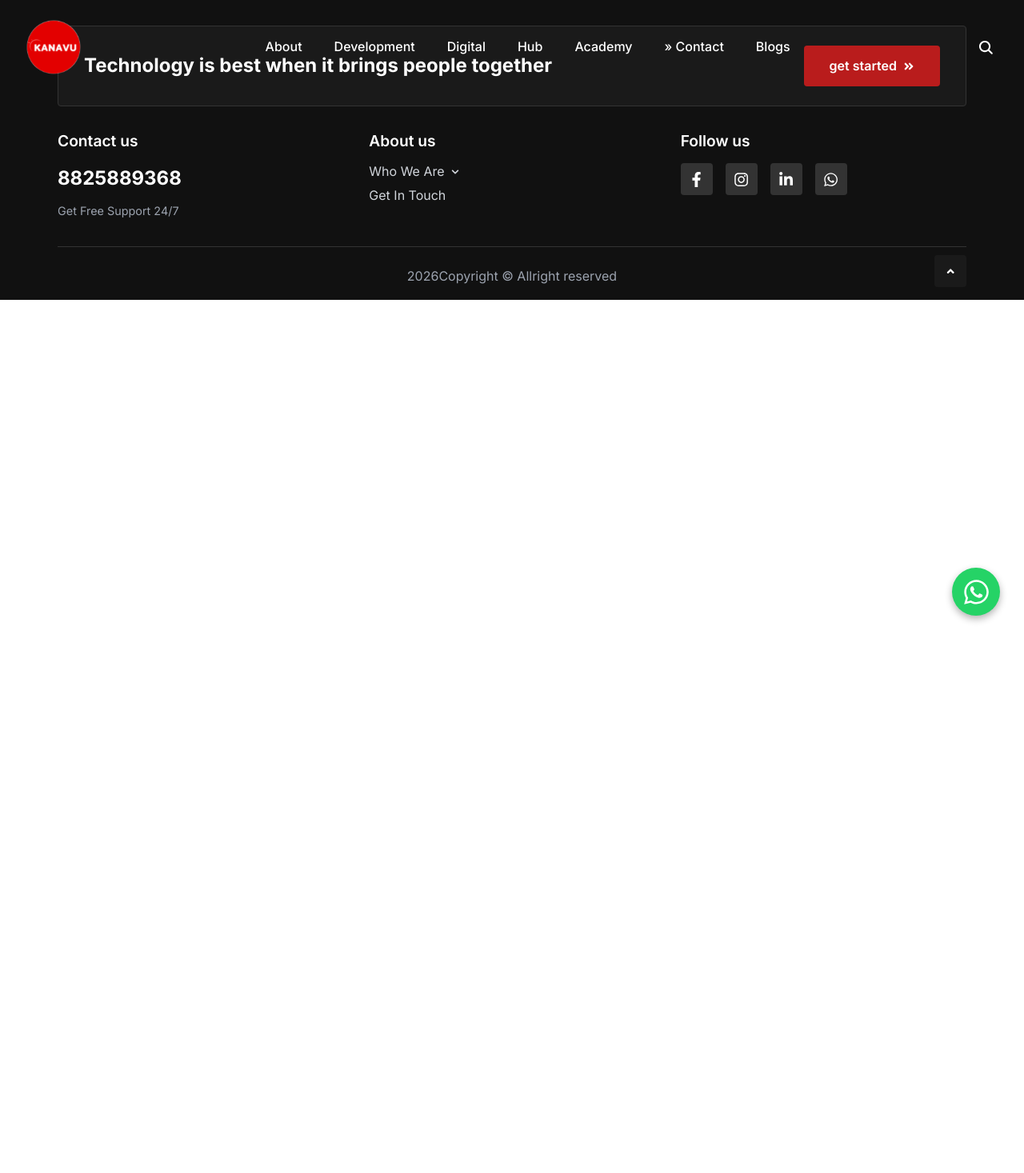
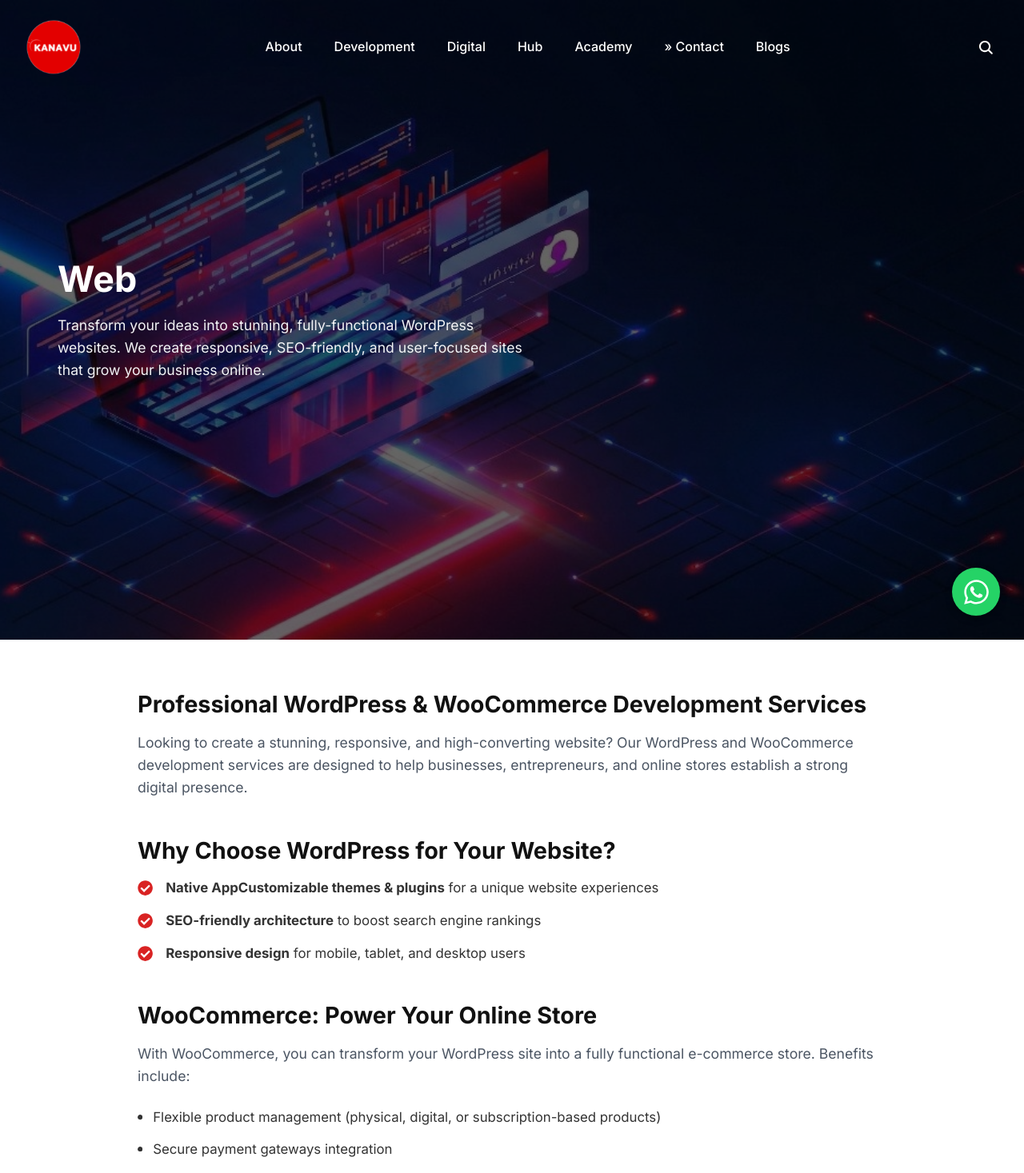
Before and after one commit to kanavutech-dot/kanavustartupvillage, a React (Vite) app: page /web in a window 1280 px wide. Shown: the top 1467 px of the page at 80% size. Before the commit the page ends 800 px from the top, so only its background shows below. Built offline with nearby package versions, Linux system fonts and the light colour scheme.

Commit message:
Create Web page, add banner and content, update routing and links

```diff
--- a/src/App.jsx
+++ b/src/App.jsx
@@ -10,6 +10,8 @@
 import Footer from './components/Footer';
 import FloatingWhatsApp from './components/FloatingWhatsApp';
 
+import Web from './pages/Web';
+
 function App() {
   return (
     <Router>
@@ -17,6 +19,7 @@
         <Header />
         <Routes>
           <Route path="/" element={<Home />} />
+          <Route path="/web" element={<Web />} />
           <Route path="/development" element={<Development />} />
           <Route path="/digital" element={<Digital />} />
           <Route path="/hub" element={<Hub />} />
--- a/src/components/DevelopmentServices.jsx
+++ b/src/components/DevelopmentServices.jsx
@@ -1,6 +1,7 @@
 import React from 'react';
 import './DevelopmentServices.css';
 import { motion } from 'framer-motion';
+import { Link } from 'react-router-dom';
 import serviceWeb from '../assets/service-web.gif';
 import serviceAi from '../assets/service-ai.gif';
 import serviceMobile from '../assets/service-mobile.gif';
@@ -43,6 +44,8 @@
         }
     ];
 
+
+
     return (
         <section className="dev-services-section">
             <div className="dev-services-container">
@@ -69,7 +72,11 @@
                             <img src={service.icon} alt={`${service.title} Icon`} className="dev-service-icon" />
                             <h3>{service.title}</h3>
                             <p>{service.description}</p>
-                            <a href="#" className="dev-service-link">View Details &gt;</a>
+                            {service.title === "Web" ? (
+                                <Link to="/web" className="dev-service-link">View Details &gt;</Link>
+                            ) : (
+                                <a href="#" className="dev-service-link">View Details &gt;</a>
+                            )}
                         </motion.div>
                     ))}
                 </div>
--- a/src/components/Hero.jsx
+++ b/src/components/Hero.jsx
@@ -1,3 +1,4 @@
+import { Link } from 'react-router-dom';
 import React from 'react';
 import './Hero.css';
 import { FaCheckCircle, FaAngleDoubleRight } from 'react-icons/fa';
@@ -62,9 +63,9 @@
                 </motion.p>
 
                 <motion.div className="hero-footer" variants={itemVariants}>
-                    <button className="contact-btn">
+                    <Link to="/contact" className="contact-btn">
                         Contact <FaAngleDoubleRight size={14} style={{ marginLeft: '5px' }} />
-                    </button>
+                    </Link>
 
                     <div className="location-info">
                         <strong>Annamalaikottai</strong>
@@ -79,4 +80,6 @@
     );
 };
 
+
+
 export default Hero;
--- /dev/null
+++ b/src/components/WebContent.css
@@ -0,0 +1,73 @@
+.web-content-section {
+    padding: 4rem 0;
+    font-family: 'Inter', sans-serif;
+    color: #333;
+}
+
+.web-content-container {
+    max-width: 1000px;
+    margin: 0 auto;
+    padding: 0 2rem;
+}
+
+.web-content-block {
+    margin-bottom: 3rem;
+}
+
+.web-content-block h2 {
+    font-size: 1.8rem;
+    font-weight: 700;
+    margin-bottom: 1rem;
+    color: #111;
+}
+
+.web-content-block p {
+    font-size: 1.1rem;
+    line-height: 1.6;
+    color: #4b5563;
+    margin-bottom: 1.5rem;
+}
+
+.web-feature-list,
+.web-benefit-list {
+    list-style: none;
+    padding: 0;
+}
+
+.web-feature-list li {
+    display: flex;
+    align-items: flex-start;
+    gap: 1rem;
+    margin-bottom: 1rem;
+    font-size: 1.05rem;
+    line-height: 1.5;
+}
+
+.web-icon-red {
+    color: #D92323;
+    /* Primary Red */
+    font-size: 1.2rem;
+    margin-top: 3px;
+    flex-shrink: 0;
+}
+
+.web-benefit-list li {
+    display: flex;
+    align-items: center;
+    gap: 0.8rem;
+    margin-bottom: 0.8rem;
+    font-size: 1.05rem;
+    color: #333;
+}
+
+.web-bullet {
+    font-size: 0.4rem;
+    color: #333;
+    flex-shrink: 0;
+}
+
+@media (max-width: 768px) {
+    .web-content-block h2 {
+        font-size: 1.5rem;
+    }
+}
--- /dev/null
+++ b/src/components/WebContent.jsx
@@ -0,0 +1,49 @@
+import React from 'react';
+import './WebContent.css';
+import { FaCheckCircle, FaCircle } from 'react-icons/fa';
+
+const WebContent = () => {
+    return (
+        <section className="web-content-section">
+            <div className="web-content-container">
+                <div className="web-content-block">
+                    <h2>Professional WordPress & WooCommerce Development Services</h2>
+                    <p>
+                        Looking to create a stunning, responsive, and high-converting website? Our WordPress and WooCommerce development services are designed to help businesses, entrepreneurs, and online stores establish a strong digital presence.
+                    </p>
+                </div>
+
+                <div className="web-content-block">
+                    <h2>Why Choose WordPress for Your Website?</h2>
+                    <ul className="web-feature-list">
+                        <li>
+                            <FaCheckCircle className="web-icon-red" />
+                            <span><strong>Native AppCustomizable themes & plugins</strong> for a unique website experiences</span>
+                        </li>
+                        <li>
+                            <FaCheckCircle className="web-icon-red" />
+                            <span><strong>SEO-friendly architecture</strong> to boost search engine rankings</span>
+                        </li>
+                        <li>
+                            <FaCheckCircle className="web-icon-red" />
+                            <span><strong>Responsive design</strong> for mobile, tablet, and desktop users</span>
+                        </li>
+                    </ul>
+                </div>
+
+                <div className="web-content-block">
+                    <h2>WooCommerce: Power Your Online Store</h2>
+                    <p>With WooCommerce, you can transform your WordPress site into a fully functional e-commerce store. Benefits include:</p>
+                    <ul className="web-benefit-list">
+                        <li><FaCircle className="web-bullet" /> Flexible product management (physical, digital, or subscription-based products)</li>
+                        <li><FaCircle className="web-bullet" /> Secure payment gateways integration</li>
+                        <li><FaCircle className="web-bullet" /> Inventory & order management</li>
+                        <li><FaCircle className="web-bullet" /> Optimized for SEO and speed to attract more buyers</li>
+                    </ul>
+                </div>
+            </div>
+        </section>
+    );
+};
+
+export default WebContent;
--- /dev/null
+++ b/src/pages/Web.jsx
@@ -0,0 +1,63 @@
+import React from 'react';
+import webBanner from '../assets/web-banner.jpeg';
+import { motion } from 'framer-motion';
+import WebContent from '../components/WebContent';
+
+const Web = () => {
+    return (
+        <main className="web-page">
+            <section className="web-hero" style={{ position: 'relative', height: '100vh', overflow: 'hidden', display: 'flex', alignItems: 'center', justifyContent: 'center', color: 'white' }}>
+
+                {/* Background Image Layer */}
+                <div
+                    className="hero-image-layer"
+                    style={{
+                        position: 'absolute',
+                        top: 0,
+                        left: 0,
+                        width: '100%',
+                        height: '100%',
+                        backgroundImage: `url(${webBanner})`,
+                        backgroundSize: 'cover',
+                        backgroundPosition: 'center',
+                        zIndex: 0
+                    }}
+                />
+
+                {/* Overlay according to image/design usually needs one for text readability */}
+                <div style={{
+                    position: 'absolute',
+                    top: 0,
+                    left: 0,
+                    width: '100%',
+                    height: '100%',
+                    background: 'rgba(0,0,0,0.6)',
+                    zIndex: 1
+                }}></div>
+
+                <div className="hero-content" style={{ position: 'relative', zIndex: 2, textAlign: 'left', padding: '0 2rem', maxWidth: '1200px', width: '100%' }}>
+                    <motion.h1
+                        initial={{ opacity: 0, y: 30 }}
+                        animate={{ opacity: 1, y: 0 }}
+                        transition={{ duration: 0.8 }}
+                        style={{ fontSize: '2.8rem', fontWeight: '700', marginBottom: '1rem', lineHeight: '1.2' }}
+                    >
+                        Web
+                    </motion.h1>
+                    <motion.p
+                        initial={{ opacity: 0, y: 30 }}
+                        animate={{ opacity: 1, y: 0 }}
+                        transition={{ duration: 0.8, delay: 0.2 }}
+                        style={{ fontSize: '1.1rem', maxWidth: '600px', margin: '0', lineHeight: '1.6', color: '#f3f4f6' }}
+                    >
+                        Transform your ideas into stunning, fully-functional WordPress websites. We create responsive, SEO-friendly, and user-focused sites that grow your business online.
+                    </motion.p>
+                </div>
+            </section>
+
+            <WebContent />
+        </main>
+    );
+};
+
+export default Web;
```
Also changed, not shown: src/assets/web-banner.jpeg (added).
